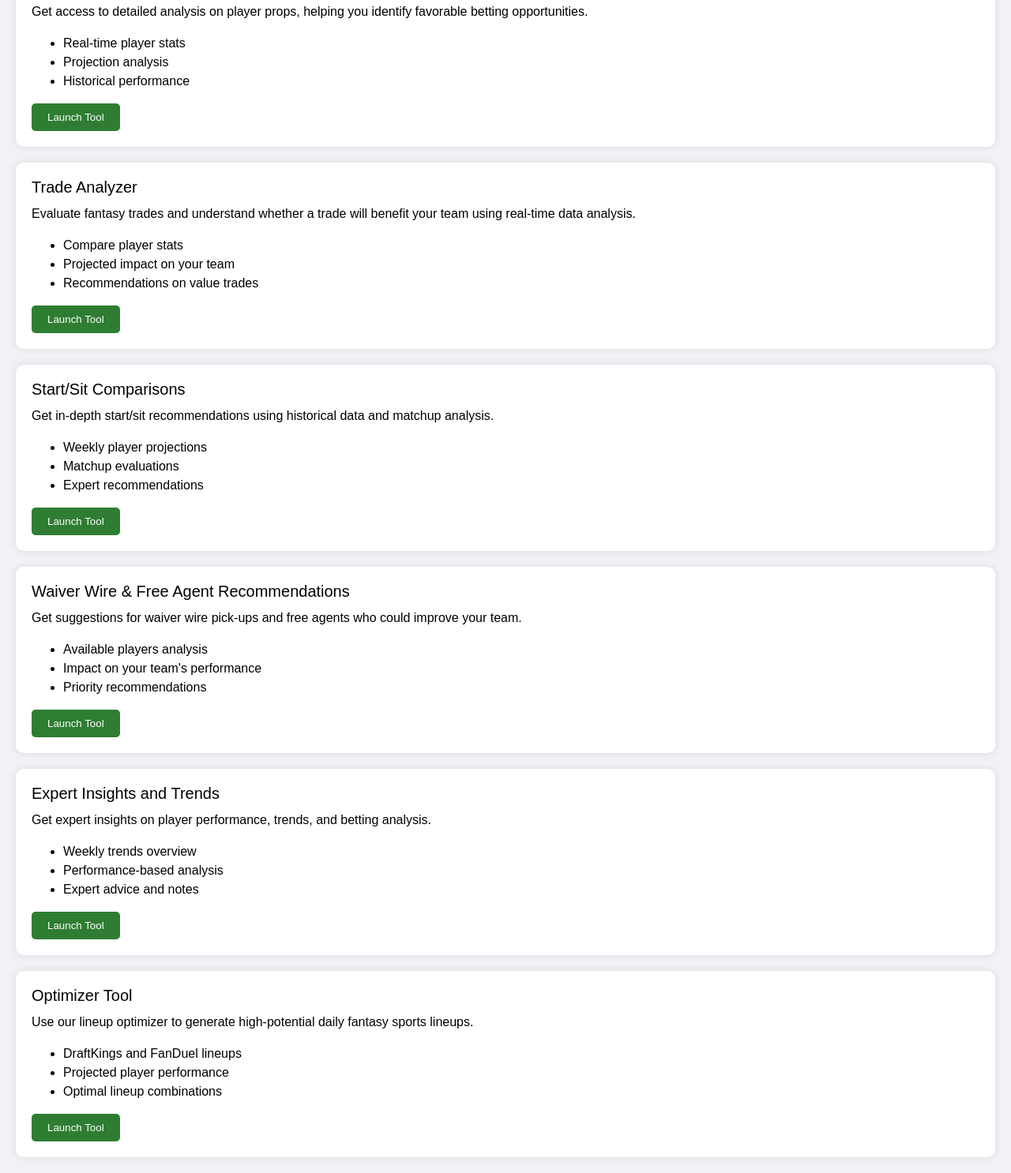
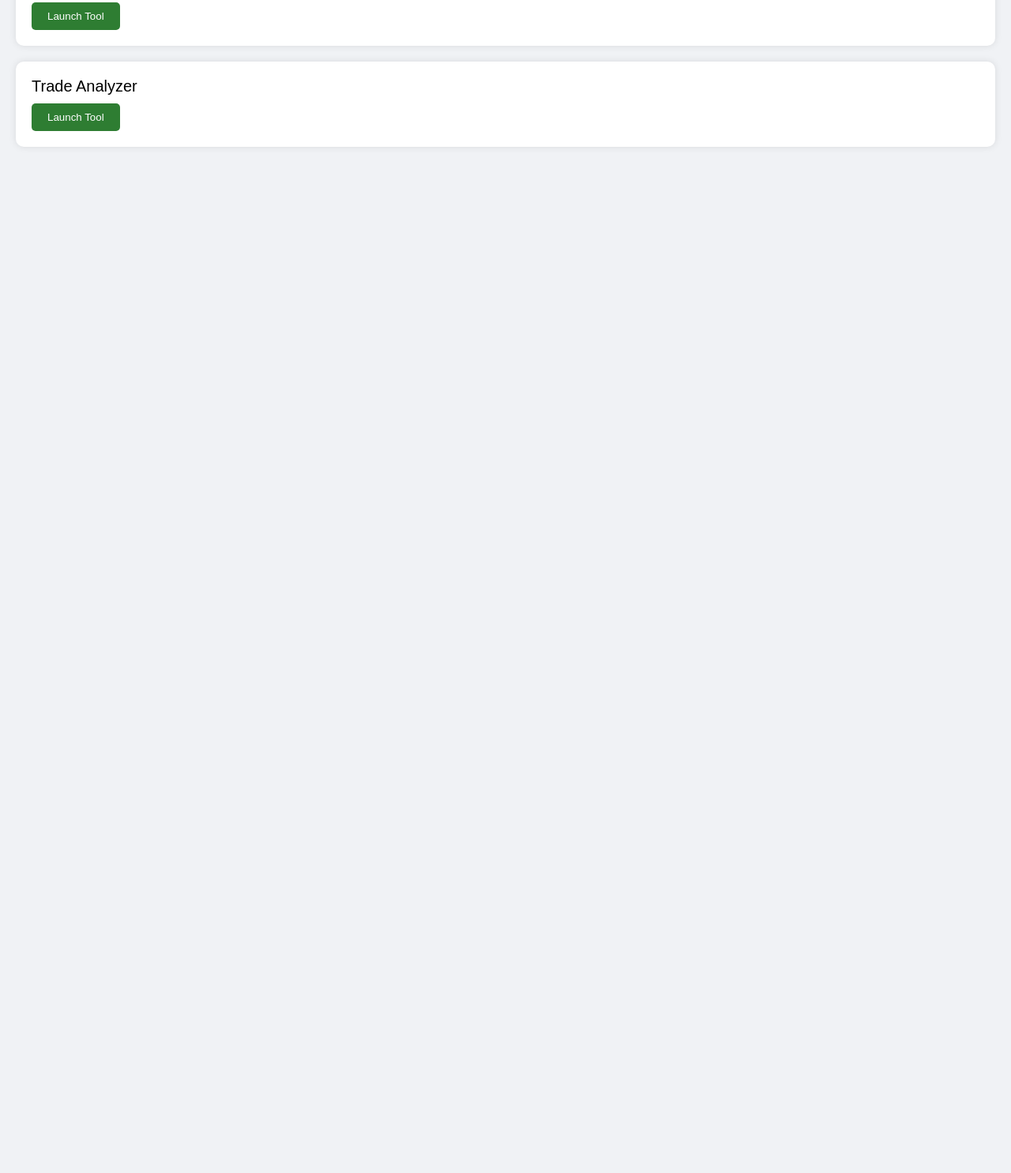
Before and after one commit to nikojames/JamesNIkoPicks, a plain HTML site: page index.html in a window 1280 px wide. Shown: the part 343-1829 px from the top of the page at 79% size. After the commit the page ends 800 px from the top, so only its background shows below. Drawn offline with Linux system fonts and the light colour scheme.

Commit message:
Update index.html

```diff
--- a/index.html
+++ b/index.html
@@ -19,7 +19,7 @@
             color: #ffffff;
             font-size: 24px;
         }
-        .section {
+        .section, .tool-container {
             margin: 20px;
             padding: 20px;
             background-color: #ffffff;
@@ -35,7 +35,7 @@
             line-height: 1.5;
             margin-bottom: 10px;
         }
-        .button {
+        .button, .submit-button {
             padding: 10px 20px;
             background-color: #2e7d32;
             color: #ffffff;
@@ -51,19 +51,8 @@
             border: 1px solid #ccc;
             border-radius: 5px;
         }
-        .submit-button {
-            padding: 10px 20px;
-            background-color: #2e7d32;
-            color: #ffffff;
-            border: none;
-            border-radius: 5px;
-            cursor: pointer;
-        }
         .tool-container {
-            margin: 20px;
-            padding: 20px;
             background-color: #e8f5e9;
-            border-radius: 10px;
             display: none;
         }
     </style>
@@ -73,7 +62,6 @@
         JamesNiko Fantasy Picks
     </div>
 
-    <!-- Enter League Code Section -->
     <div class="section">
         <div class="section-title">Enter ESPN Fantasy Football League Code</div>
         <div class="section-content">
@@ -85,80 +73,11 @@
     <!-- Tools Section -->
     <div class="section">
         <div class="section-title">Player Prop Insights</div>
-        <div class="section-content">
-            Get access to detailed analysis on player props, helping you identify favorable betting opportunities.
-            <ul>
-                <li>Real-time player stats</li>
-                <li>Projection analysis</li>
-                <li>Historical performance</li>
-            </ul>
-        </div>
         <button class="button" onclick="showTool('playerPropContainer')">Launch Tool</button>
     </div>
-
     <div class="section">
         <div class="section-title">Trade Analyzer</div>
-        <div class="section-content">
-            Evaluate fantasy trades and understand whether a trade will benefit your team using real-time data analysis.
-            <ul>
-                <li>Compare player stats</li>
-                <li>Projected impact on your team</li>
-                <li>Recommendations on value trades</li>
-            </ul>
-        </div>
         <button class="button" onclick="showTool('tradeAnalyzerContainer')">Launch Tool</button>
-    </div>
-
-    <div class="section">
-        <div class="section-title">Start/Sit Comparisons</div>
-        <div class="section-content">
-            Get in-depth start/sit recommendations using historical data and matchup analysis.
-            <ul>
-                <li>Weekly player projections</li>
-                <li>Matchup evaluations</li>
-                <li>Expert recommendations</li>
-            </ul>
-        </div>
-        <button class="button" onclick="showTool('startSitContainer')">Launch Tool</button>
-    </div>
-
-    <div class="section">
-        <div class="section-title">Waiver Wire & Free Agent Recommendations</div>
-        <div class="section-content">
-            Get suggestions for waiver wire pick-ups and free agents who could improve your team.
-            <ul>
-                <li>Available players analysis</li>
-                <li>Impact on your team's performance</li>
-                <li>Priority recommendations</li>
-            </ul>
-        </div>
-        <button class="button" onclick="showTool('waiverWireContainer')">Launch Tool</button>
-    </div>
-
-    <div class="section">
-        <div class="section-title">Expert Insights and Trends</div>
-        <div class="section-content">
-            Get expert insights on player performance, trends, and betting analysis.
-            <ul>
-                <li>Weekly trends overview</li>
-                <li>Performance-based analysis</li>
-                <li>Expert advice and notes</li>
-            </ul>
-        </div>
-        <button class="button" onclick="showTool('expertInsightsContainer')">Launch Tool</button>
-    </div>
-
-    <div class="section">
-        <div class="section-title">Optimizer Tool</div>
-        <div class="section-content">
-            Use our lineup optimizer to generate high-potential daily fantasy sports lineups.
-            <ul>
-                <li>DraftKings and FanDuel lineups</li>
-                <li>Projected player performance</li>
-                <li>Optimal lineup combinations</li>
-            </ul>
-        </div>
-        <button class="button" onclick="showTool('optimizerContainer')">Launch Tool</button>
     </div>
 
     <!-- Tool Containers -->
@@ -172,28 +91,8 @@
         <p>Analysis of proposed trades will be displayed here.</p>
     </div>
 
-    <div id="startSitContainer" class="tool-container">
-        <h3>Start/Sit Comparisons Tool</h3>
-        <p>Recommendations for starting or sitting players based on matchup analysis will be displayed here.</p>
-    </div>
-
-    <div id="waiverWireContainer" class="tool-container">
-        <h3>Waiver Wire & Free Agent Recommendations Tool</h3>
-        <p>Suggestions for waiver wire pick-ups will be displayed here.</p>
-    </div>
-
-    <div id="expertInsightsContainer" class="tool-container">
-        <h3>Expert Insights and Trends Tool</h3>
-        <p>Expert insights and analysis of player trends will be displayed here.</p>
-    </div>
-
-    <div id="optimizerContainer" class="tool-container">
-        <h3>Optimizer Tool</h3>
-        <p>Optimized lineups for DraftKings and FanDuel will be displayed here.</p>
-    </div>
-
     <script>
-        // JavaScript to show tools directly on the page (instead of opening new tabs)
+        // Show the tool container when a button is clicked
         function showTool(containerId) {
             const leagueCode = document.getElementById('leagueCode').value;
             if (!leagueCode) {
@@ -211,12 +110,12 @@
             document.getElementById(containerId).style.display = 'block';
         }
 
-        // Function to submit the ESPN Fantasy League Code
+        // Placeholder for league code submission
         function submitLeagueCode() {
             let leagueCode = document.getElementById('leagueCode').value;
-
-            // Placeholder for API integration with minimal delay
-            alert('League Code submitted successfully. Your league data will be synced in the background.');
+            if (leagueCode) {
+                alert('League Code submitted successfully. Your league data will be synced in the background.');
+            }
         }
     </script>
 </body>
```
